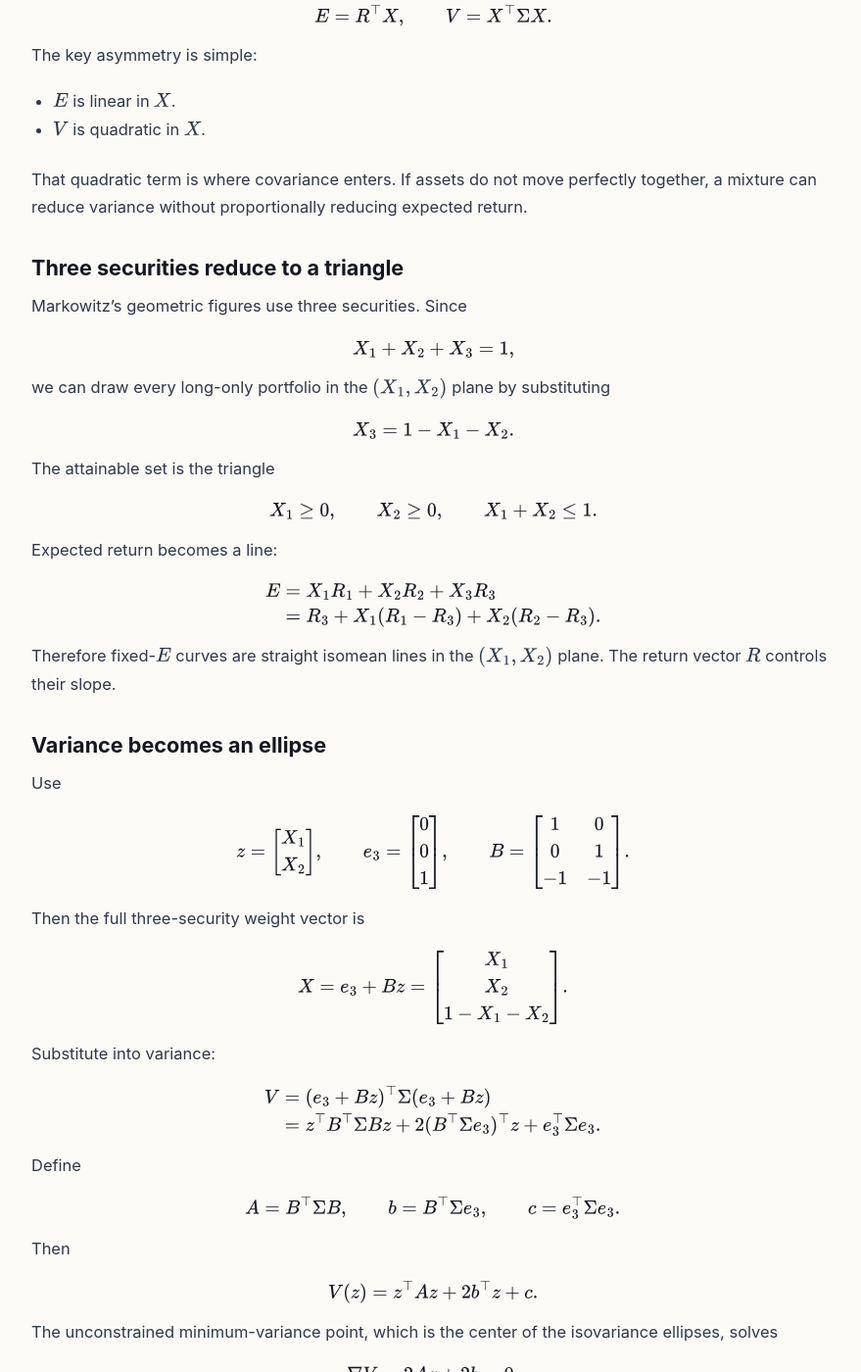
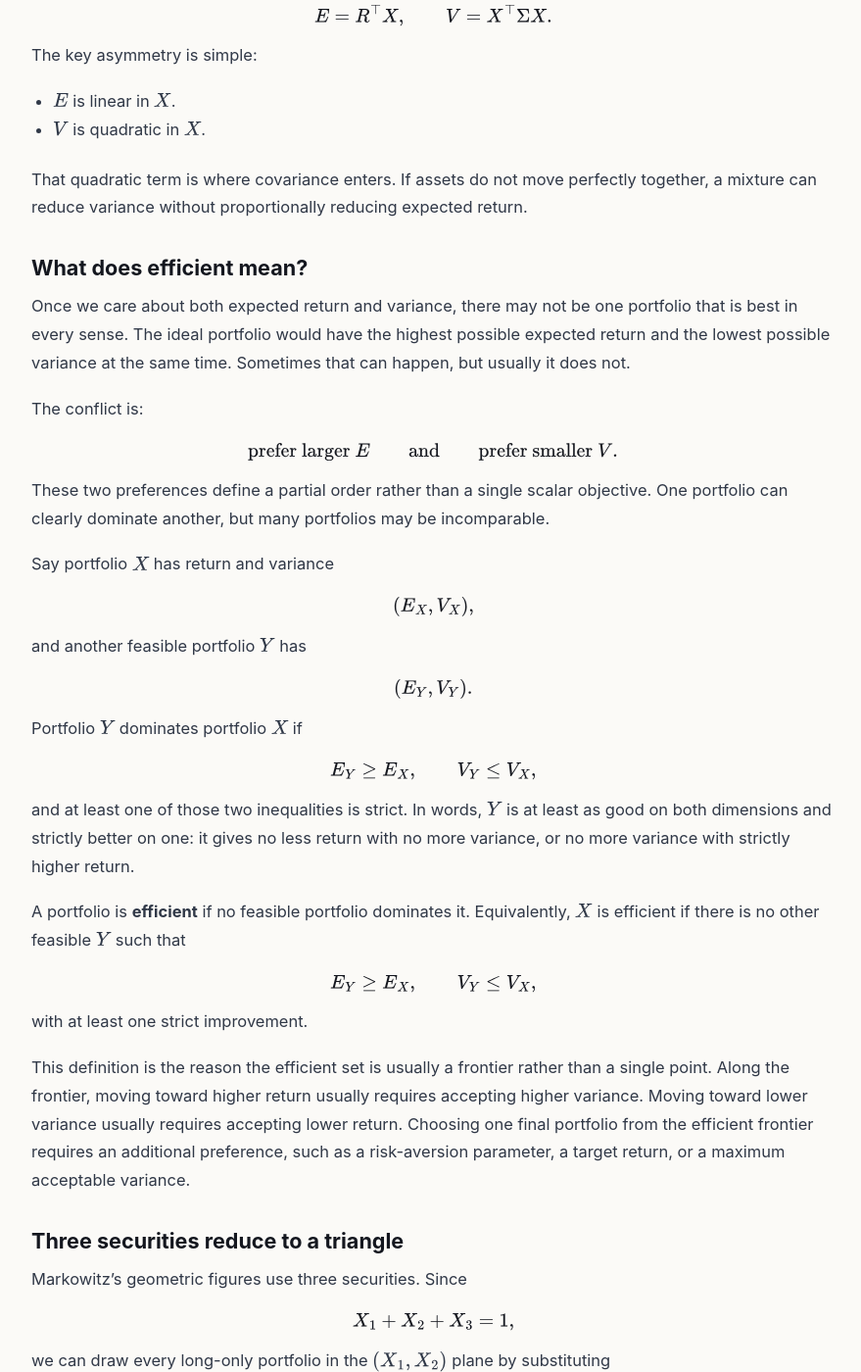
Before and after one commit to DecoderLiu/DecoderLiu.github.io, a Jekyll site: the page built from _posts/2026-05-02-markowitz-portfolio-selection.md, in a window 1280 px wide and 1400 px high, scrolled down 1348 px. Shown: the whole window at 98% size, without its empty margins (198-1077 px from the left). Built offline with Jekyll 4.4.1, drawn with Linux system fonts in a browser that asks for light colours.

Commit message:
Define efficiency in the Markowitz post
- _posts/2026-05-02-markowitz-portfolio-selection.md: add a new section after the return-only critique explaining why return and variance form a tradeoff, defining dominance in the (E, V) plane, and stating that an efficient portfolio is one not dominated by any other feasible portfolio.

- _posts/2026-05-02-markowitz-portfolio-selection.md: connect the formal efficiency definition to the efficient frontier and explain why a final portfolio choice still needs a risk preference, target return, or variance constraint.

```diff
--- a/_posts/2026-05-02-markowitz-portfolio-selection.md
+++ b/_posts/2026-05-02-markowitz-portfolio-selection.md
@@ -49,6 +49,50 @@ The key asymmetry is simple:
 - $V$ is quadratic in $X$.
 
 That quadratic term is where covariance enters. If assets do not move perfectly together, a mixture can reduce variance without proportionally reducing expected return.
+
+## What does efficient mean?
+
+Once we care about both expected return and variance, there may not be one portfolio that is best in every sense. The ideal portfolio would have the highest possible expected return and the lowest possible variance at the same time. Sometimes that can happen, but usually it does not.
+
+The conflict is:
+
+$$
+\text{prefer larger } E
+\qquad\text{and}\qquad
+\text{prefer smaller } V.
+$$
+
+These two preferences define a partial order rather than a single scalar objective. One portfolio can clearly dominate another, but many portfolios may be incomparable.
+
+Say portfolio $X$ has return and variance
+
+$$
+(E_X,V_X),
+$$
+
+and another feasible portfolio $Y$ has
+
+$$
+(E_Y,V_Y).
+$$
+
+Portfolio $Y$ dominates portfolio $X$ if
+
+$$
+E_Y\ge E_X,\qquad V_Y\le V_X,
+$$
+
+and at least one of those two inequalities is strict. In words, $Y$ is at least as good on both dimensions and strictly better on one: it gives no less return with no more variance, or no more variance with strictly higher return.
+
+A portfolio is **efficient** if no feasible portfolio dominates it. Equivalently, $X$ is efficient if there is no other feasible $Y$ such that
+
+$$
+E_Y\ge E_X,\qquad V_Y\le V_X,
+$$
+
+with at least one strict improvement.
+
+This definition is the reason the efficient set is usually a frontier rather than a single point. Along the frontier, moving toward higher return usually requires accepting higher variance. Moving toward lower variance usually requires accepting lower return. Choosing one final portfolio from the efficient frontier requires an additional preference, such as a risk-aversion parameter, a target return, or a maximum acceptable variance.
 
 ## Three securities reduce to a triangle
 
```
